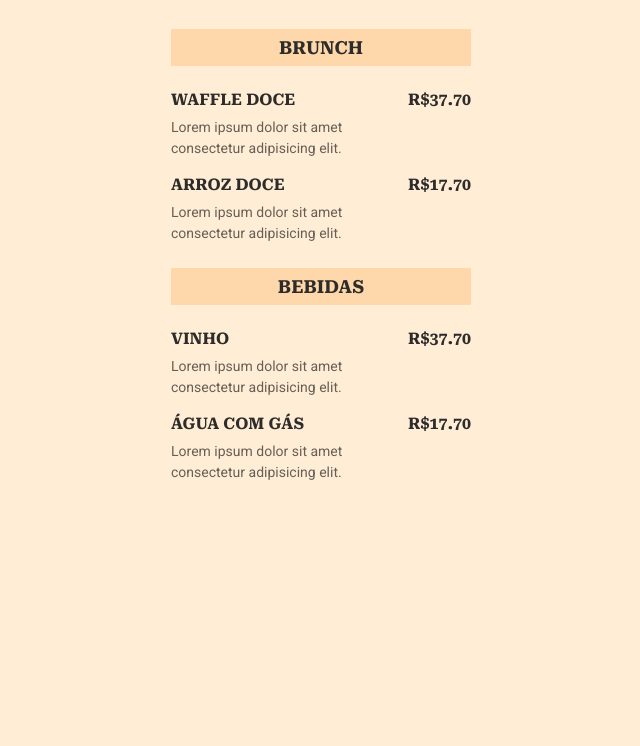
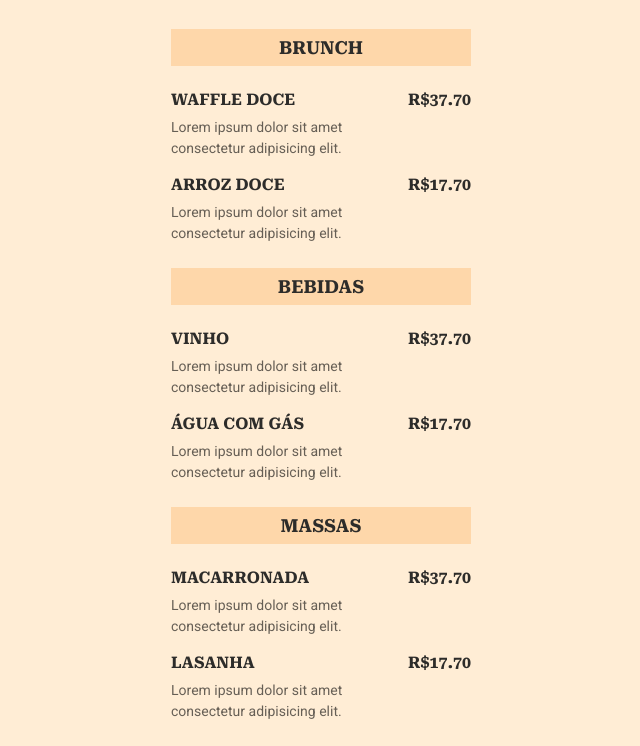
Before and after one commit to ranniarcanjo/maratona-explorer3, a plain HTML site: page index.html in a window 1280 px wide. Shown: the part 88-834 px from the top of the page, without its empty margins (319-959 px from the left). Before the commit the page ends 800 px from the top, so only its background shows below. Drawn offline with Linux system fonts and the light colour scheme.

Commit message:
Atualizado Menu

```diff
--- a/index.html
+++ b/index.html
@@ -68,5 +68,32 @@
             </li>
         </ul>
     </section>
+    <section>
+        <h2>Massas</h2>
+        <ul>
+            <li>
+                <div class="details">
+                    <h3>Macarronada</h3>
+                    <p class="description">
+                        Lorem ipsum dolor sit amet consectetur adipisicing elit.
+                    </p>
+                </div>
+                <strong class="price">
+                    R$37.70
+                </strong>
+            </li>
+            <li>
+                <div class="details">
+                    <h3>Lasanha</h3>
+                    <p class="description">
+                        Lorem ipsum dolor sit amet consectetur adipisicing elit.
+                    </p>
+                </div>
+                <strong class="price">
+                    R$17.70
+                </strong>
+            </li>
+        </ul>
+    </section>
 </body>
 </html>
```
